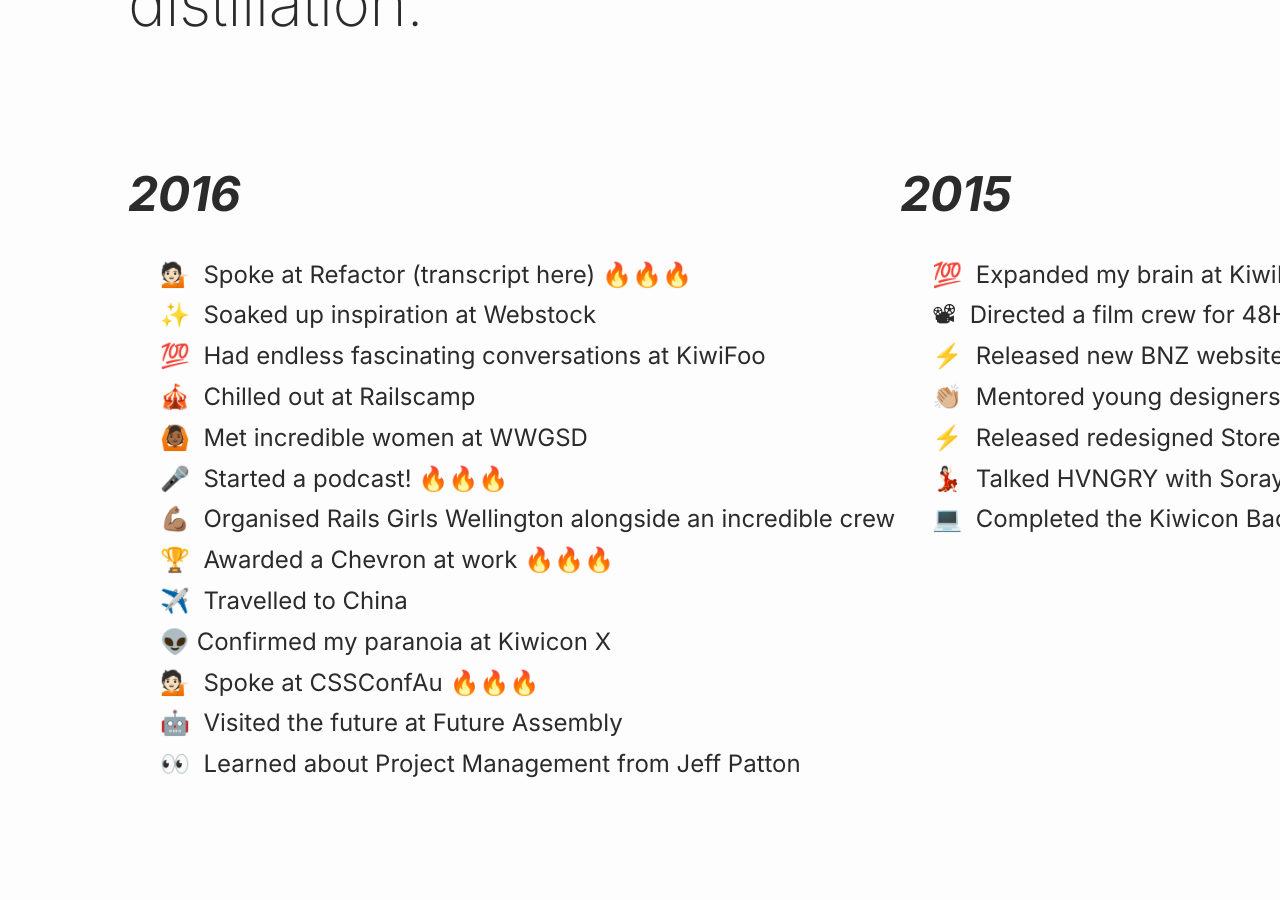
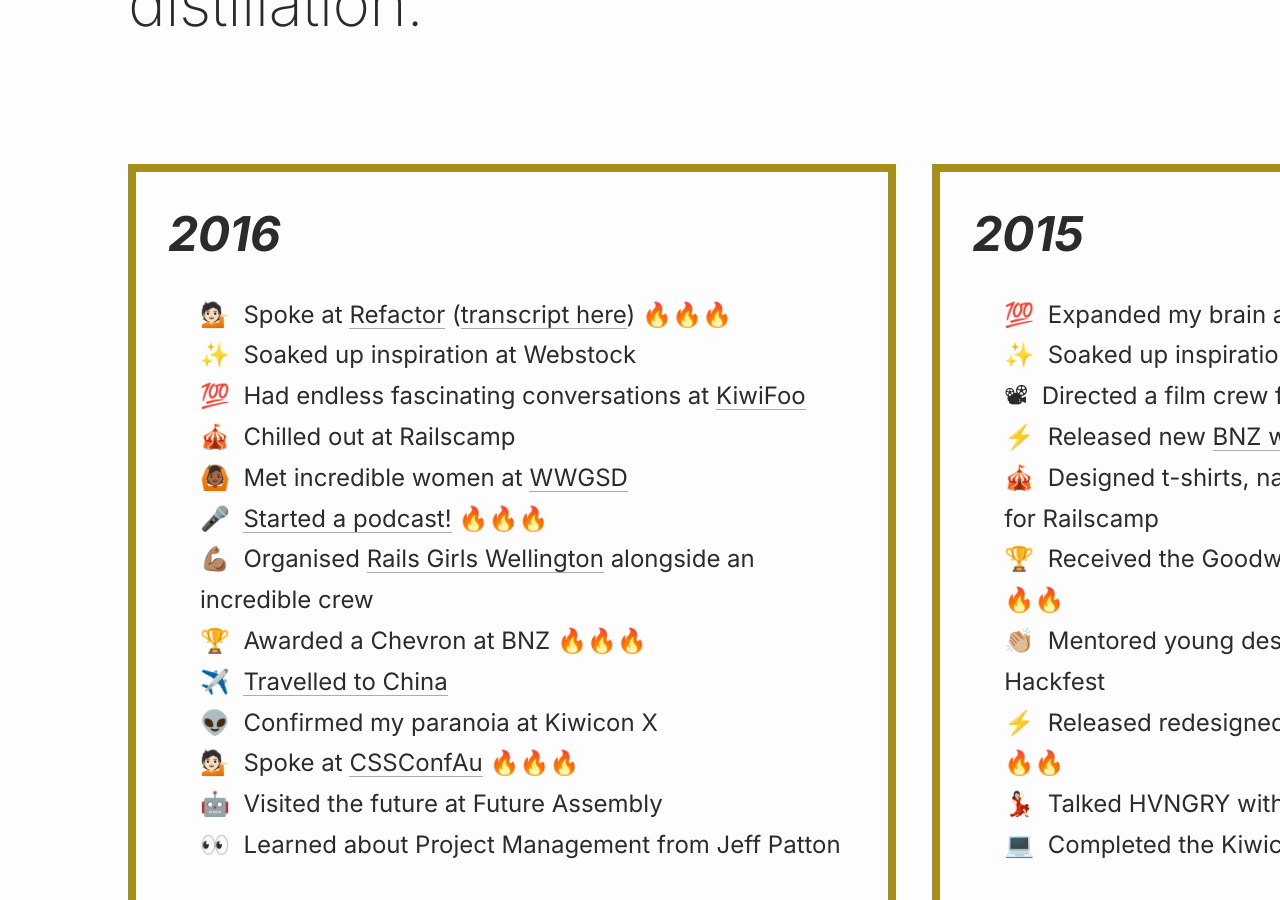
Before and after one commit to heisenburger/portfolio, a Jekyll site: the page built from about.html, in a window 1280 px wide and 900 px high, scrolled down 6322 px. Built offline with Jekyll 4.4.1, drawn with Linux system fonts in a browser that asks for light colours; some of the changed lines change nothing that is shown; some of the changed text lies outside the part shown.

Commit message:
finished about

```diff
--- a/_sass/layout.scss
+++ b/_sass/layout.scss
@@ -67,8 +67,11 @@
 .width-main {
   width: 100vw;
   height: auto;
+  margin-right: 2rem;
+  vertical-align: top;
   @include query($bp-tablet){
     width: 60vw;
+    vertical-align: middle;
   }
 }
 
@@ -115,10 +118,9 @@
 
 .inline-block {
   display: inline-block;
-  vertical-align: top;
 }
 
-// Rules
+// Borders and rulers
 
 .border-accent {
   border-color: $accent-color;
@@ -130,6 +132,12 @@
 
 .border-blue {
   border-color: $blue-color;
+}
+
+.frame {
+  border-width: 0.5rem;
+  border-style: solid;
+  padding: 2rem;
 }
 
 // Lists
--- a/about.html
+++ b/about.html
@@ -13,7 +13,7 @@
   <h2 class="xxl">Endlessly curious.</h2>
 
   <p class="measure">
-    Hi! I'm a product designer with an insatiable thirst for knowledge. I've been making and breaking the web since 1999, and have been fully plugged into the technology Matrix ever since.
+    Hi! I'm Serena Chen, a product designer with an insatiable thirst for knowledge. I've been making and breaking the web since 1999, and have been fully plugged into the technology Matrix ever since.
   </p>
 
   <p class="measure">
@@ -71,71 +71,65 @@
 </div>
 
 <div class="scroll-x">
-<div style="width: 500vw;">
-  <div class="inline-block width-main">
+<div style="width: 450vw;">
+  <div class="inline-block width-main frame border-{{page.theme}}">
     <h3 class="xl f-i">2016</h3>
     <ul class="no-bullet">
-      <li>💁🏻&nbsp; Spoke at Refactor (transcript here) 🔥🔥🔥</li>
+      <li>💁🏻&nbsp; Spoke at <a href="http://refactor.org.nz">Refactor</a> (<a href="https://medium.com/hvngry-magazine/feminism-is-a-ramp-96796a63c5c7">transcript here</a>) 🔥🔥🔥</li>
       <li>✨&nbsp; Soaked up inspiration at Webstock</li>
-      <li>💯&nbsp; Had endless fascinating conversations at KiwiFoo</li>
+      <li>💯&nbsp; Had endless fascinating conversations at <a href="http://www.baacamp.org/">KiwiFoo</a></li>
       <li>🎪&nbsp; Chilled out at Railscamp</li>
-      <li>🙆🏾&nbsp; Met incredible women at WWGSD</li>
-      <li>🎤&nbsp; Started a podcast! 🔥🔥🔥</li>
-      <li>💪🏽&nbsp; Organised Rails Girls Wellington alongside an incredible crew</li>
-      <li>🏆&nbsp; Awarded a Chevron at work 🔥🔥🔥</li>
-      <li>✈️&nbsp; Travelled to China</li>
-      <li>👽&nbsp;Confirmed my paranoia at Kiwicon X</li>
-      <li>💁🏻&nbsp; Spoke at CSSConfAu 🔥🔥🔥</li>
+      <li>🙆🏾&nbsp; Met incredible women at <a href="https://www.wwgsd.nz/">WWGSD</a></li>
+      <li>🎤&nbsp; <a href="http://www.thingsofinterest.co">Started a podcast!</a> 🔥🔥🔥</li>
+      <li>💪🏽&nbsp; Organised <a href="http://railsgirls.com/wellington">Rails Girls Wellington</a> alongside an incredible crew</li>
+      <li>🏆&nbsp; Awarded a Chevron at BNZ 🔥🔥🔥</li>
+      <li>✈️&nbsp; <a href="https://www.youtube.com/watch?v=2ncYHCUYyQ8&t">Travelled to China</a></li>
+      <li>👽&nbsp; Confirmed my paranoia at Kiwicon X</li>
+      <li>💁🏻&nbsp; Spoke at <a href="http://2016.cssconf.com.au">CSSConfAu</a> 🔥🔥🔥</li>
       <li>🤖&nbsp; Visited the future at Future Assembly</li>
       <li>👀&nbsp; Learned about Project Management from Jeff Patton</li>
     </ul>
   </div>
 
-  <div class="inline-block width-main">
+  <div class="inline-block width-main frame border-{{page.theme}}">
     <h3 class="xl f-i">2015</h3>
     <ul class="no-bullet">
       <li></li>
-      <li>💯&nbsp; Expanded my brain at KiwiFoo</li>
+      <li>💯&nbsp; Expanded my brain at <a href="http://www.baacamp.org/">KiwiFoo</a></li>
+      <li>✨&nbsp; Soaked up inspiration at Webstock</li>
       <li>📽&nbsp; Directed a film crew for 48HOURS</li>
-      <li>⚡️&nbsp; Released new BNZ website redesign</li>
-      <li>👏🏼&nbsp; Mentored young designers at the Summer of Tech Hackfest</li>
-      <li>⚡️&nbsp; Released redesigned Store &amp; ATM locator for BNZ</li>
+      <li>⚡️&nbsp; Released new <a href="https://www.bnz.co.nz">BNZ website</a> redesign 🔥🔥🔥</li>
+      <li>🎪&nbsp; Designed t-shirts, nametags and sponsorship forms for Railscamp</li>
+      <li>🏆&nbsp; Received the Goodwithpixels award at BNZ Digital 🔥🔥🔥</li>
+      <li>👏🏼&nbsp; Mentored young designers at the <a href="https://summeroftech.co.nz/">Summer of Tech</a> Hackfest</li>
+      <li>⚡️&nbsp; Released redesigned Store &amp; ATM locator for BNZ 🔥🔥🔥</li>
       <li>💃🏻&nbsp; Talked HVNGRY with Soraya Darabi</li>
       <li>💻&nbsp; Completed the Kiwicon Badge Challenge</li>
     </ul>
   </div>
 
-  <div class="inline-block width-main">
+  <div class="inline-block width-main frame border-{{page.theme}}">
     <h3 class="xl f-i">2014</h3>
     <ul class="no-bullet">
-      <li>💁🏻&nbsp; Spoke at National Digital Forum (video here) 🔥</li>
-      <li>✨&nbsp; Soaked up inspiration at Webstock</li>
-      <li>💯&nbsp; Had endless fascinating conversations at KiwiFoo</li>
-      <li>🎪&nbsp; Chilled out at Railscamp</li>
-      <li>✈️&nbsp; Travelled to China</li>
-      <li>👽&nbsp;Confirmed my paranoia at Kiwicon</li>
-      <li>💁🏻&nbsp; Spoke at CSSConfAu 🔥</li>
-      <li>🤖&nbsp; Visited the future at Future Assembly</li>
-      <li>👀&nbsp; Learned about Project Management from Jeff Patton</li>
+      <li>💪🏽&nbsp; Founded, built and ran <a href="http://hvngrymag.com">HVNGRY Magazine</a> 🔥🔥🔥</li>
+      <li>💁🏻&nbsp; Pitched HVNGRY to Webstock's Startup Alley</li>
+      <li>📽&nbsp; Directed a film crew for 48HOURS</li>
+      <li>🤖&nbsp; Received a scholarship to attend Google I/O 🔥🔥🔥</li>
+      <li>💻&nbsp; Filled my brain to the brim at KiwiPyCon</li>
+      <li>🎨&nbsp; Bathed in art at Semi-Permenant</li>
+      <li>👏🏼&nbsp; Mentored at a local Swift programming workshop</li>
+      <li>💁🏻&nbsp; Spoke at National Digital Forum (<a href="https://www.youtube.com/watch?v=xWpQDCPc_8E">video here</a>) 🔥🔥🔥</li>
+      <li>💻&nbsp; Played with RTL-SDRs at Kiwicon</li>
     </ul>
   </div>
 
-  <div class="inline-block width-main">
+  <div class="inline-block width-main frame border-{{page.theme}}">
     <h3 class="xl f-i">2013</h3>
     <ul class="no-bullet">
-      <li>💁🏻&nbsp; Spoke at Refactor (transcript here) 🔥</li>
-      <li>✨&nbsp; Soaked up inspiration at Webstock</li>
-      <li>💯&nbsp; Had endless fascinating conversations at KiwiFoo</li>
-      <li>🎪&nbsp; Chilled out at Railscamp</li>
-      <li>🙆🏾&nbsp; Met incredible women at WWGSD</li>
-      <li>🎤&nbsp; Started a podcast! 🔥</li>
-      <li>💪🏽&nbsp; Organised Rails Girls Wellington alongside an incredible crew</li>
-      <li>🏆&nbsp; Awarded a Chevron at work 🔥</li>
-      <li>✈️&nbsp; Travelled to China</li>
-      <li>👽&nbsp;Confirmed my paranoia at Kiwicon</li>
-      <li>💁🏻&nbsp; Spoke at CSSConfAu 🔥</li>
-      <li>🤖&nbsp; Visited the future at Future Assembly</li>
-      <li>👀&nbsp; Learned about Project Management from Jeff Patton</li>
+      <li>🙋🏻&nbsp; Founded <a href="https://www.facebook.com/atom.otago/">ATOM</a>, Otago University's Science Students Association</li>
+      <li>📽&nbsp; Made it to City Finals for 48HOURS</li>
+      <li>🤓&nbsp; Judged a local science fair</li>
+      <li>🎓&nbsp; Graduated with First Class Honours in Physics 🔥🔥🔥</li>
     </ul>
   </div>
 
```
